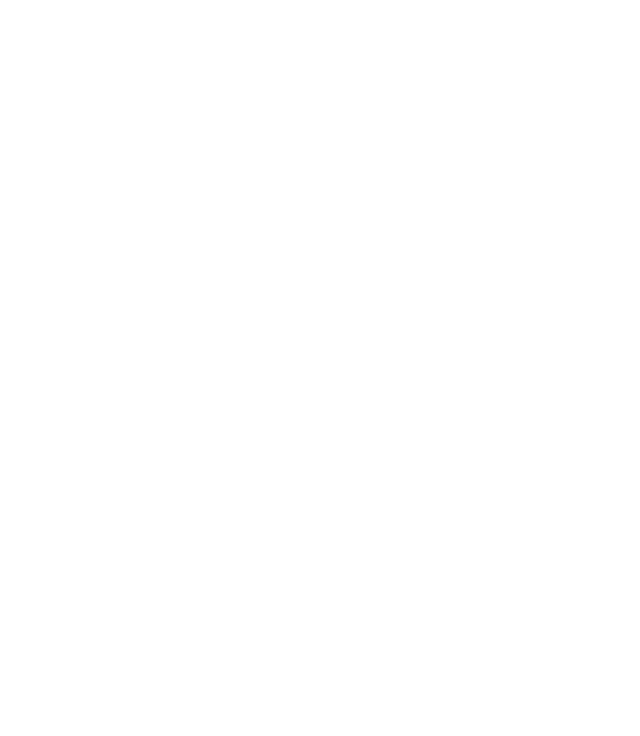
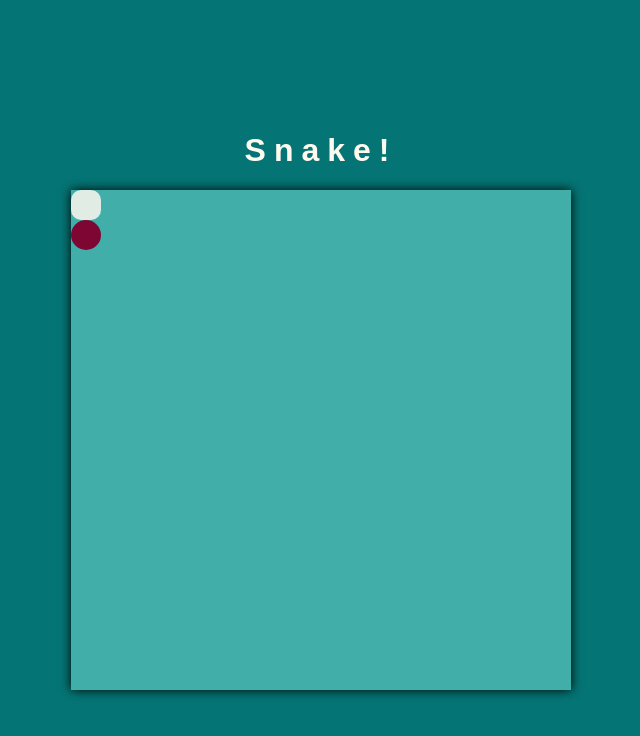
Before and after one commit to projectblue3/snake-game, a plain HTML site: page index.html in a window 1280 px wide. Shown: the whole page, without its empty margins (319-959 px from the left). Drawn offline with Linux system fonts and the light colour scheme.

Commit message:
html and css is mostly complete

```diff
--- a/index.html
+++ b/index.html
@@ -9,5 +9,12 @@
 </head>
 <body>
 
+    <h1 id="game-title">Snake!</h1>
+
+    <div id="game-board">
+        <div id="snake-head" class="snake-part"></div>
+        <div id="fruit"></div>
+    </div>
+
 </body>
 </html>
--- a/script.js
+++ b/script.js
@@ -0,0 +1 @@
+//tic tac toe is done so now I will try to make snake
--- a/style.css
+++ b/style.css
@@ -0,0 +1,45 @@
+html, body {
+    height: 100%;
+    margin: 0;
+    padding: 0;
+    background: #057474;
+    font-family: sans-serif;
+    color: floralwhite;
+}
+body {
+    display: grid;
+    justify-items: center;
+    align-content: center;
+}
+
+#game-title {
+    font-size: 2rem;
+    letter-spacing: 0.5rem;
+}
+
+#game-board {
+    height: 500px;
+    width: 500px;
+    background: #41aea9;
+    box-shadow: 0 0 10px black;
+}
+
+#snake-head {
+
+}
+
+#fruit {
+    border-radius: 20px;
+    height: 30px;
+    width: 30px;
+    position: relative;
+    background: #7d0633;
+}
+
+.snake-part{
+    background: #e0ece4;
+    height: 30px;
+    width: 30px;
+    border-radius: 10px;
+    position: relative;
+}
```
